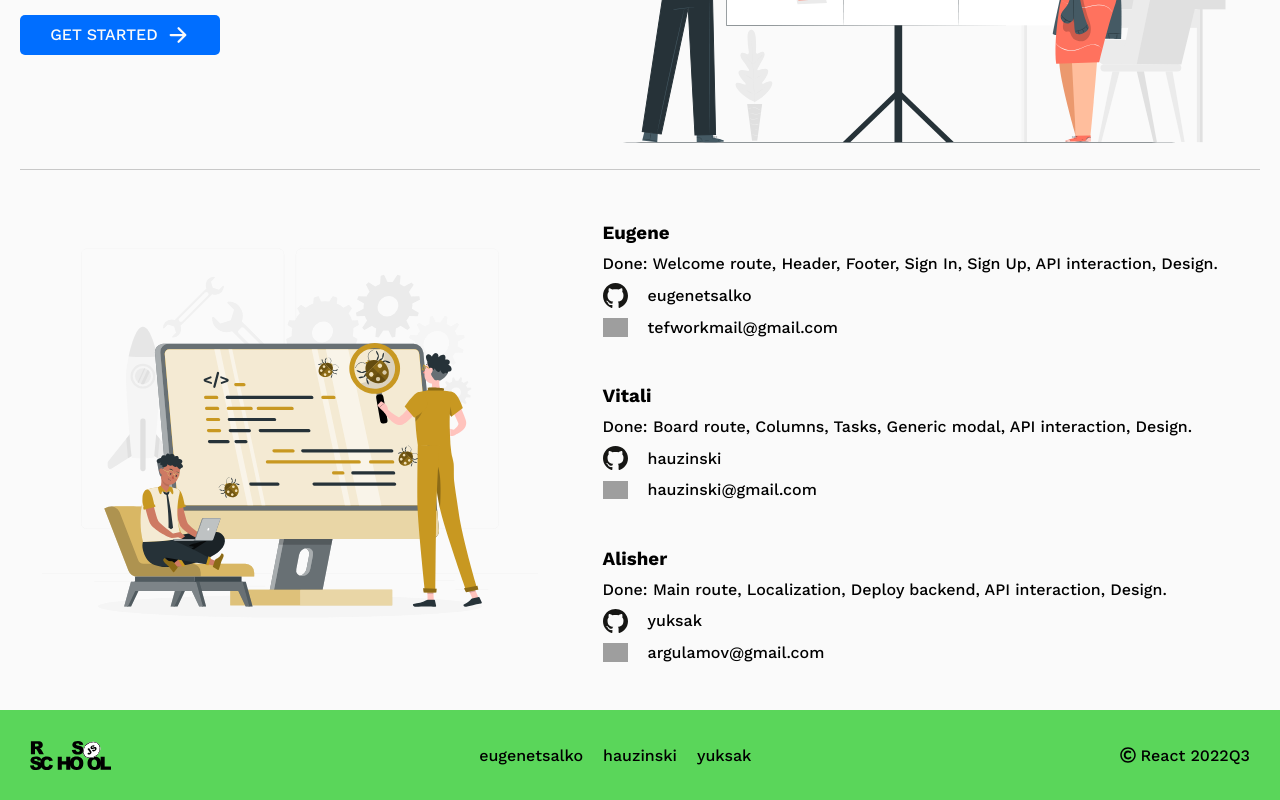
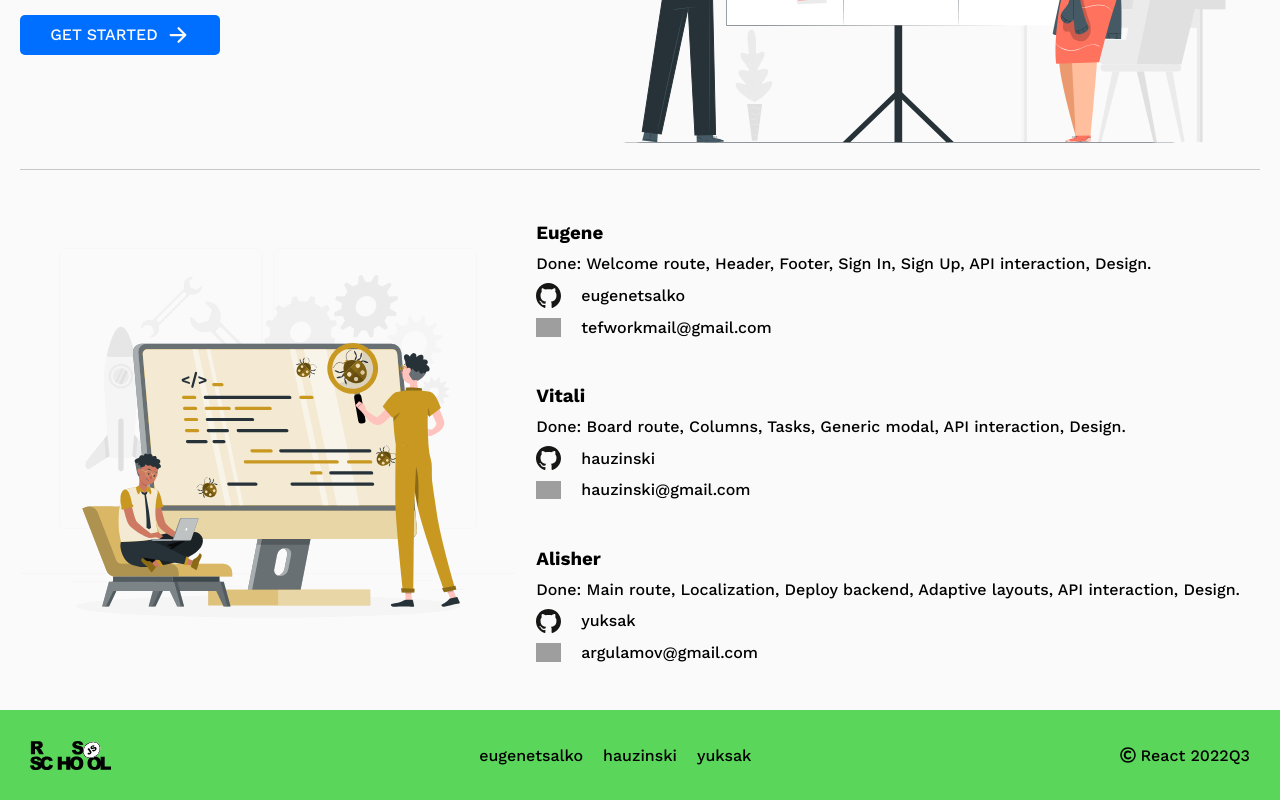
Before and after one commit to EugeneTsalko/project-management-app, a React (Create React App) app: page / in a window 1280 px wide. Shown: the part 407-1207 px from the top of the page. Built offline with nearby package versions, Linux system fonts and the light colour scheme; grey boxes are pictures that could not be loaded.

Commit message:
refactor: change description

```diff
--- a/src/components/Hero/Hero.tsx
+++ b/src/components/Hero/Hero.tsx
@@ -24,7 +24,7 @@
     mail: 'argulamov@gmail.com',
     githubLink: 'https://github.com/yuksak',
     githubName: 'yuksak',
-    done: 'Main route, Localization, Deploy backend, API interaction, Design.',
+    done: 'Main route, Localization, Deploy backend, Adaptive layouts, API interaction, Design.',
   },
 ];
 
```
